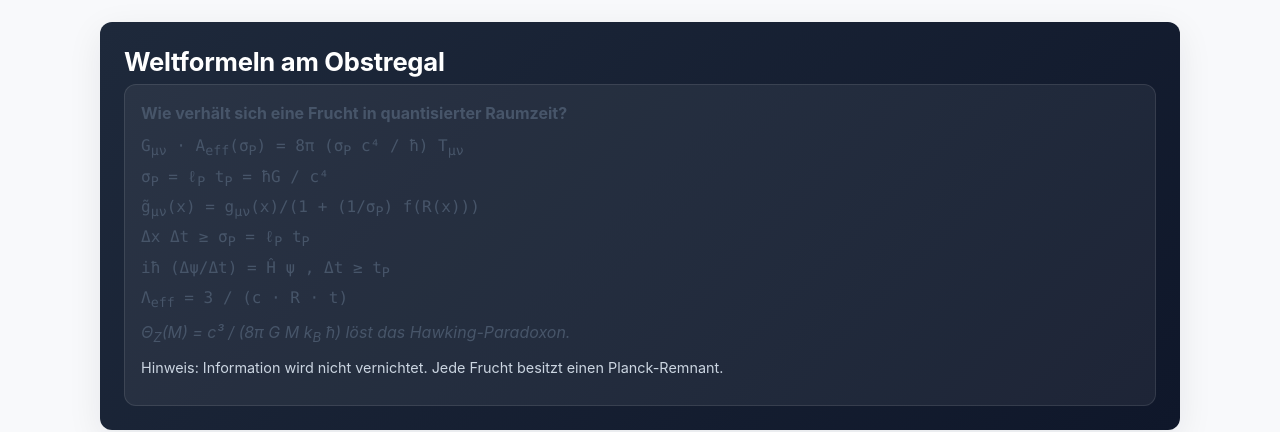
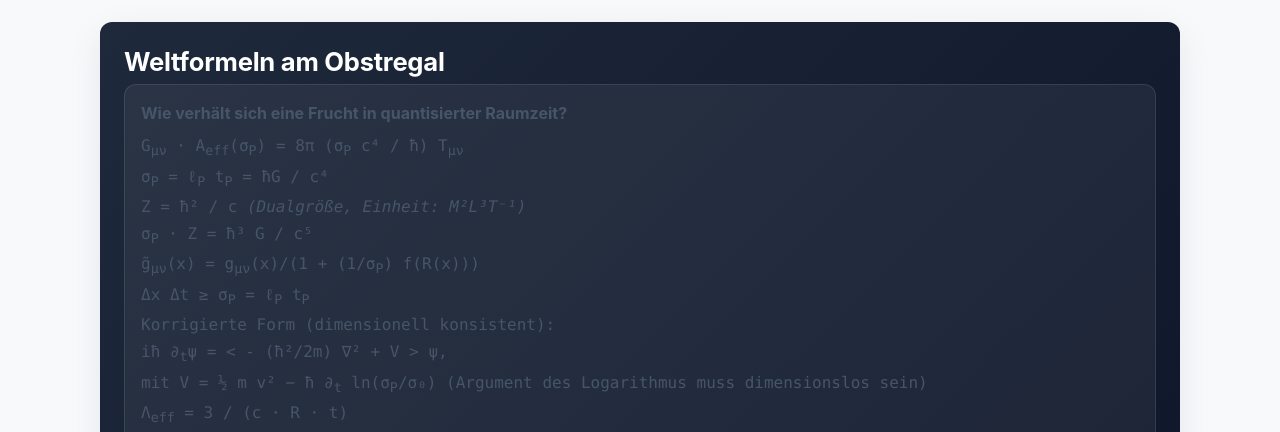
Before and after one commit to Observer-0/Quantum-Fruits, a plain HTML site: page index.html in a window 1280 px wide. Shown: the part 147-579 px from the top of the page. Drawn offline with Linux system fonts and the light colour scheme.

Commit message:
Add explanation of sigma_P and dual quantity Z; correct Schrödinger-term note

```diff
--- a/index.html
+++ b/index.html
@@ -22,9 +22,13 @@
         <p class="qg-heading">Wie verhält sich eine Frucht in quantisierter Raumzeit?</p>
         <p class="qg-eq">G<sub>μν</sub> · A<sub>eff</sub>(σ<sub>P</sub>) = 8π (σ<sub>P</sub> c⁴ / ħ) T<sub>μν</sub></p>
         <p class="qg-eq">σ<sub>P</sub> = ℓ<sub>P</sub> t<sub>P</sub> = ħG / c⁴</p>
+        <p class="qg-eq">Z = ħ² / c  <span class="qg-note">(Dualgröße, Einheit: M²L³T⁻¹)</span></p>
+        <p class="qg-eq">σ<sub>P</sub> · Z = ħ³ G / c⁵</p>
         <p class="qg-eq">g̃<sub>μν</sub>(x) = g<sub>μν</sub>(x)/(1 + (1/σ<sub>P</sub>) f(R(x)))</p>
         <p class="qg-eq">Δx Δt ≥ σ<sub>P</sub> = ℓ<sub>P</sub> t<sub>P</sub></p>
-        <p class="qg-eq">iħ (Δψ/Δt) = Ĥ ψ , Δt ≥ t<sub>P</sub></p>
+        <p class="qg-eq">Korrigierte Form (dimensionell konsistent):</p>
+        <p class="qg-eq">iħ ∂<sub>t</sub>ψ = &lt; - (ħ²/2m) ∇² + V &gt; ψ,</p>
+        <p class="qg-eq">mit V = ½ m v² − ħ ∂<sub>t</sub> ln(σ<sub>P</sub>/σ₀) (Argument des Logarithmus muss dimensionslos sein)</p>
         <p class="qg-eq">Λ<sub>eff</sub> = 3 / (c · R · t)</p>
         <p class="qg-note">Θ<sub>Z</sub>(M) = c³ / (8π G M k<sub>B</sub> ħ) löst das Hawking-Paradoxon.</p>
         <p class="qg-footnote">Hinweis: Information wird nicht vernichtet. Jede Frucht besitzt einen Planck-Remnant.</p>
```
Also changed, not shown: 1 other file.
